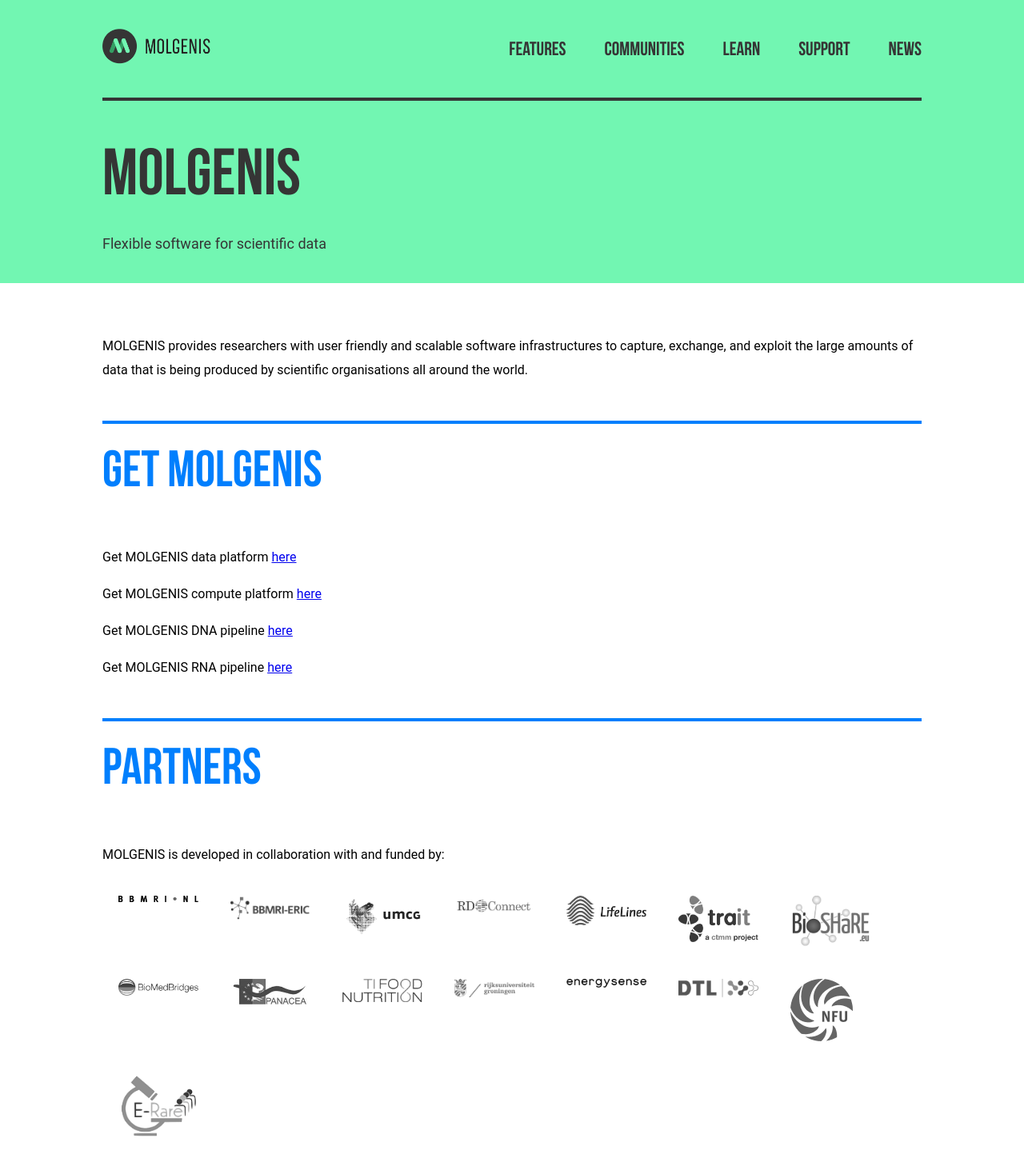
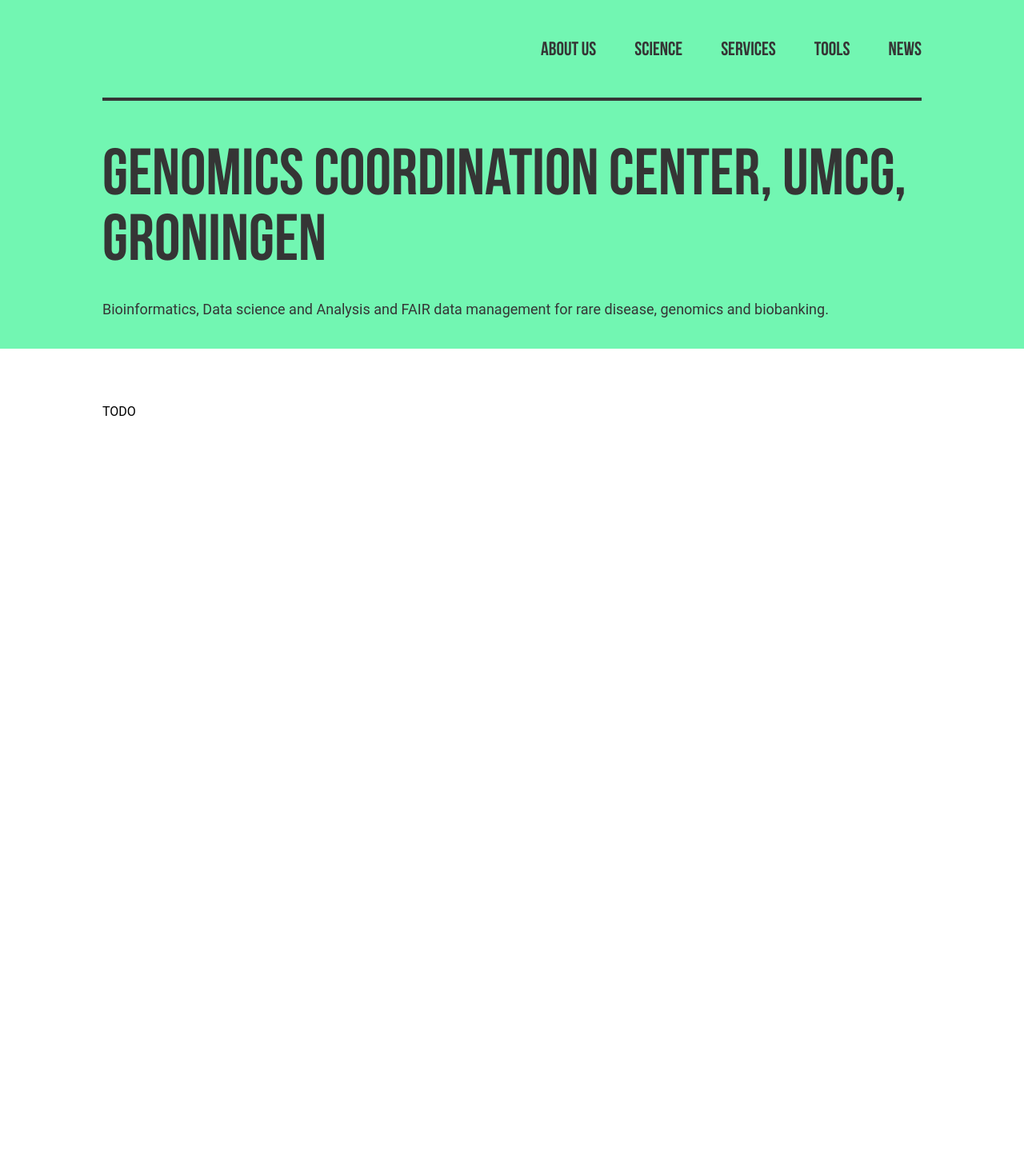
Before and after one commit to gccgroningen/gccgroningen.github.io, a Jekyll site: the page built from index.md, in a window 1280 px wide. Shown: the whole page at 80% size. Built offline with Jekyll 4.4.1, drawn with Linux system fonts in a browser that asks for light colours; after the commit the page ends 900 px from its top, so only the background shows below that.

Commit message:
changed nav structure to fit GCC; todo is the layout

```diff
--- a/_includes/nav.html
+++ b/_includes/nav.html
@@ -1,10 +1,9 @@
-<a href="/"><img id="logo" src="/assets/img/logo_{{page.layout}}.png"></a>
 <nav>
   <ul>
-    <li><a href="features">features</a></li>
-    <li><a href="communities">Communities</a></li><!-- kunnen we ook solutions noemen -->
-    <li><a href="learn">Learn</a></li><!-- samenvoegen met support en dan 'Help' noemen?-->
-    <li><a href="support">Support</a></li>
-    <li><a href="news"  {% if page.url == node.url %} class="active" {% endif %}>News</a></li>
+    <li><a href="about">About us</a></li>
+    <li><a href="science">Science</a></li><!-- samenvoegen met support en dan 'Help' noemen?-->
+    <li><a href="services">Services</a></li><!-- kunnen we ook solutions noemen -->
+    <li><a href="tools">Tools</a></li>
+    <li><a href="news">News</a></li>
   </ul>
 </nav>
--- a/index.md
+++ b/index.md
@@ -1,43 +1,7 @@
 ---
-title: MOLGENIS
-intro: Flexible software for scientific data
+title: Genomics Coordination Center, UMCG, Groningen
+intro: Bioinformatics, Data science and Analysis and FAIR data management for rare disease, genomics and biobanking.
 layout: green
-partners:
-- bbmri-nl-bw.png: http://bbmri.nl
-- bbmri-eric-bw.png: http://bbmri-eric.eu
-- umcg-bw.png: http://geneticsgroningen.nl
-- rd-connect-bw.png: http://rd-connect.eu
-- lifelines-bw.png: http://lifelines.net
-- trait-bw.png: http://ctmm-trait.nl
-- bioshare-bw.png: http://bioshare.eu
-- biomedbridges-bw.png: http://biomedbridges.eu
-- panacea-bw.png: http://www.wageningenur.nl/en/Expertise-Services/Chair-groups/Plant-Sciences/Laboratory-of-Nematology/Projects/PANACEA.htm
-- tifn-bw.png: http://www.tifn.nl
-- rug-bw.png: http://www.rug.nl/gbic
-- energysense-bw.png: http://www.energyacademy.org/research/energysense
-- dtl-bw.png: http://dtls.nl
-- nfu-bw.png: http://www.nfu.nl/publicaties/data4lifesciences
-- e-rare-bw.png: http://www.erare.eu/financed-projects/insaid
 ---
 
- MOLGENIS provides researchers with user friendly and scalable software infrastructures to capture, exchange, and exploit the large amounts of data that is being produced by scientific organisations all around the world.
-
-# Get molgenis
-Get MOLGENIS data platform [here](https://github.com/molgenis/molgenis)
-
-Get MOLGENIS compute platform [here](https://github.com/molgenis/molgenis-compute)
-
-Get MOLGENIS DNA pipeline [here](https://github.com/molgenis/NGS_DNA)
-
-Get MOLGENIS RNA pipeline [here](https://github.com/molgenis/NGS_RNA)
-
-# Partners
-MOLGENIS is developed in collaboration with and funded by:
-
-{% for link_hash in page.partners %}
-  {% for link in link_hash %}
-<a href="{{ link[1] }}" _target="blank" style="float:left">
-  <img src="/images/{{ link[0] }}" alt="{{ link[1] }}" style="max-width: 100px; padding: 20px" class="partner">
-</a>
-  {% endfor %}
-{% endfor %}
+ TODO
```
Also changed, not shown: about.md (added, +11 -0 lines), communities.md (deleted, +0 -39 lines), features.md (deleted, +0 -25 lines), learn.md (deleted, +0 -17 lines), science.md (added, +13 -0 lines), services.md (added, +13 -0 lines), support.md (deleted, +0 -13 lines), tools.md (added, +11 -0 lines).
